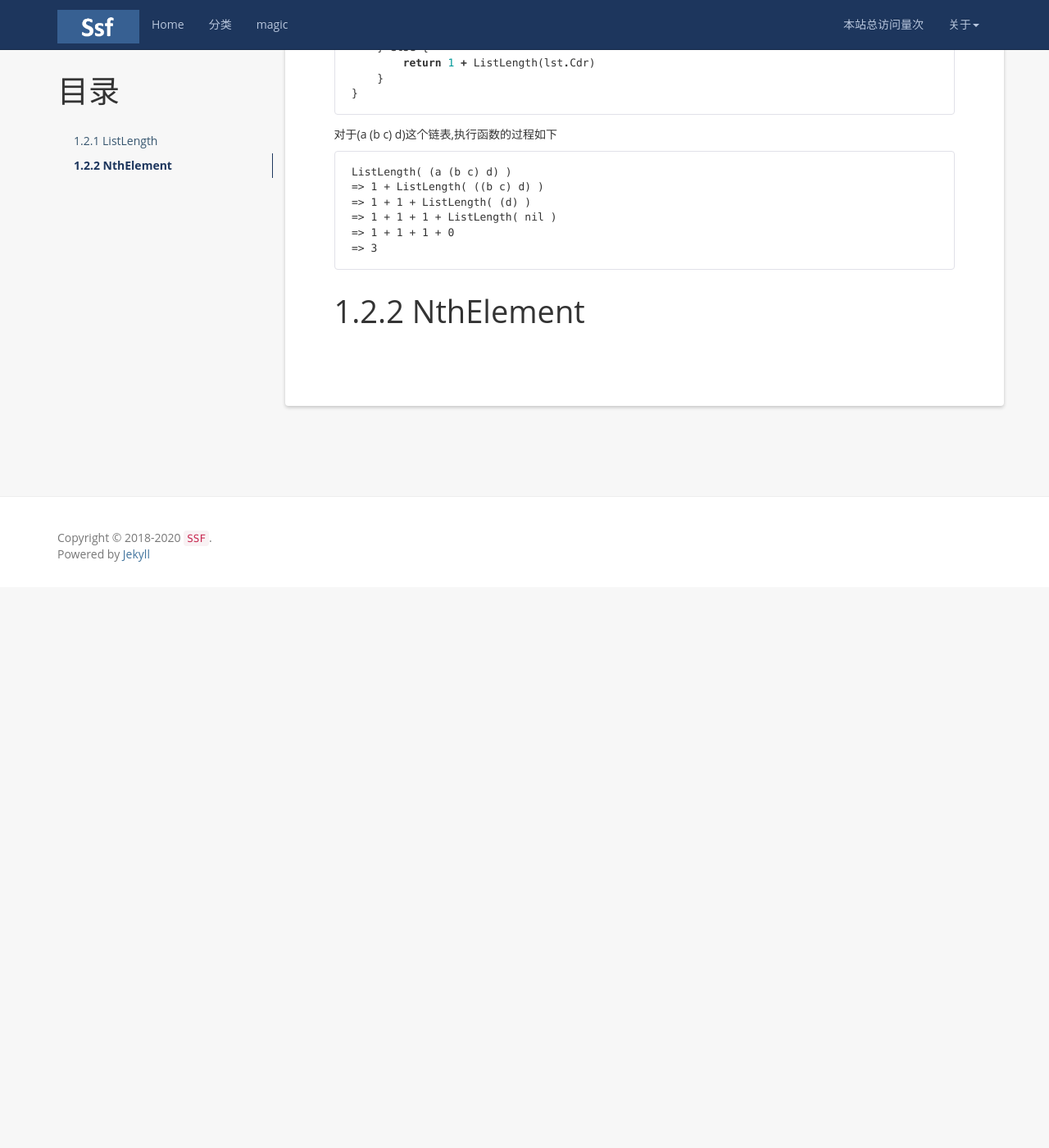
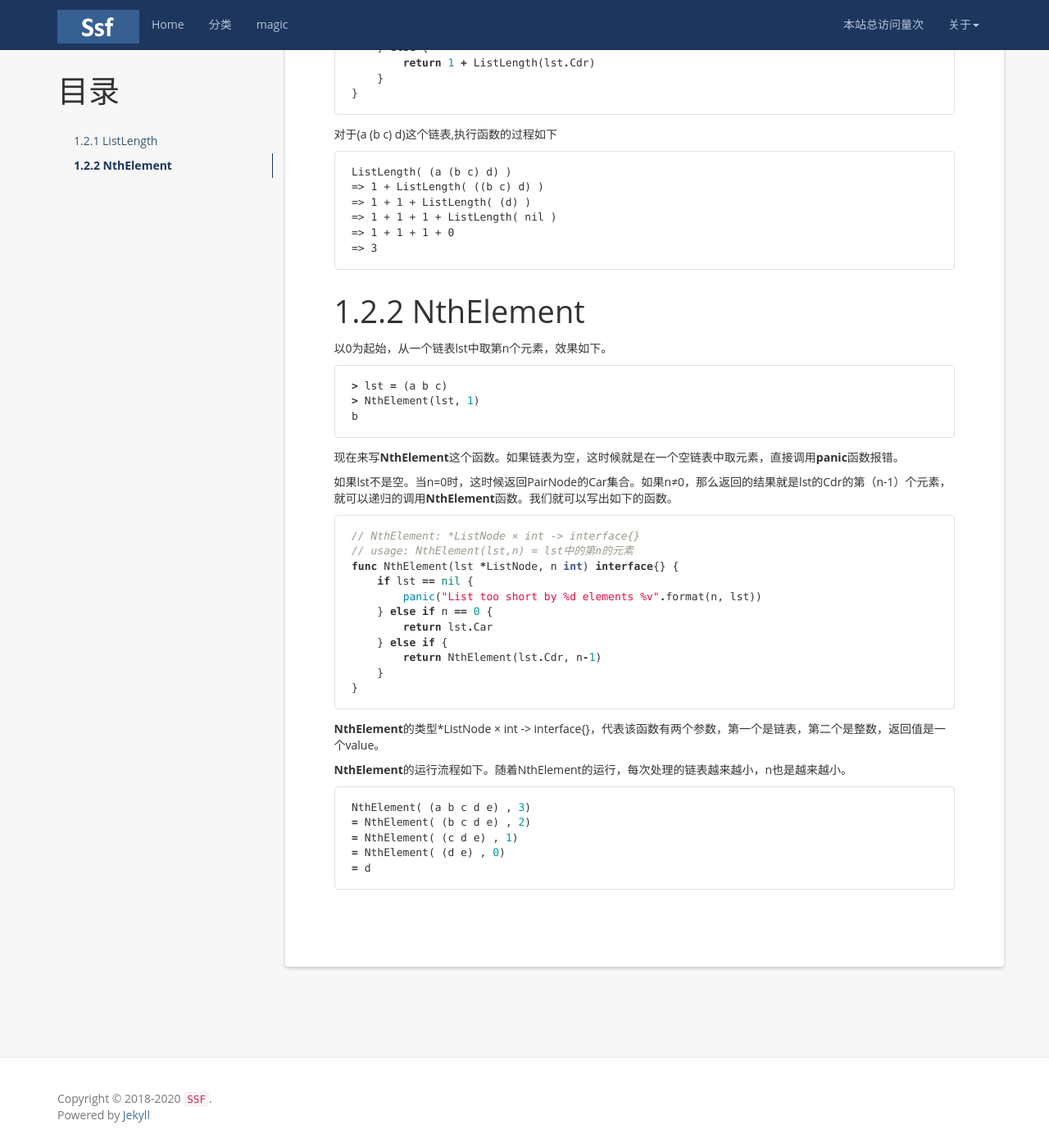
Before and after one commit to waanan/waanan.github.io, a Jekyll site: the page built from _posts/2020-06-27-eopl-c1_2.md, in a window 1280 px wide and 1400 px high, scrolled down 1141 px. Shown: the whole window at 82% size. Built offline with Jekyll 4.4.1, drawn with Linux system fonts in a browser that asks for light colours; nearby versions of some CDN libraries; comment, search, counter and statistics services are not loaded; before the commit the page ends 1857 px from its top, so only the background shows below that.

````diff
--- a/_posts/2020-06-27-eopl-c1_2.md
+++ b/_posts/2020-06-27-eopl-c1_2.md
@@ -46,7 +46,7 @@ type PairNode struct {
 ```go
 // ListLength: *PairNode -> Int
 // usage: ListLength(lst) = 链表lst的长度
-func ListLength(lst) int {
+func ListLength(lst *ListNode) int {
     ...
 }
 ```
@@ -62,7 +62,7 @@ List ::= nil | (value . List)
 ```go
 // ListLength: *PairNode -> Int
 // usage: ListLength(lst) = 链表lst的长度
-func ListLength(lst) int {
+func ListLength(lst *ListNode) int {
     if lst == nil {
         return 0
     } else {
@@ -84,3 +84,41 @@ ListLength( (a (b c) d) )
 
 1.2.2 	NthElement		{#NthElement}
 ====================================
+
+以0为起始，从一个链表lst中取第n个元素，效果如下。
+
+```go
+> lst = (a b c)
+> NthElement(lst, 1)
+b
+```
+
+现在来写**NthElement**这个函数。如果链表为空，这时候就是在一个空链表中取元素，直接调用**panic**函数报错。
+
+如果lst不是空。当n=0时，这时候返回PairNode的Car集合。如果n≠0，那么返回的结果就是lst的Cdr的第（n-1）个元素，就可以递归的调用**NthElement**函数。我们就可以写出如下的函数。
+
+```go
+// NthElement: *ListNode × int -> interface{}
+// usage: NthElement(lst,n) = lst中的第n的元素
+func NthElement(lst *ListNode, n int) interface{} {
+    if lst == nil {
+        panic("List too short by %d elements %v".format(n, lst))
+    } else if n == 0 {
+        return lst.Car
+    } else if {
+        return NthElement(lst.Cdr, n-1)
+    }
+}
+```
+
+**NthElement**的类型*ListNode × int -> interface{}，代表该函数有两个参数，第一个是链表，第二个是整数，返回值是一个value。
+
+**NthElement**的运行流程如下。随着NthElement的运行，每次处理的链表越来越小，n也是越来越小。
+
+```go
+NthElement( (a b c d e) , 3)
+= NthElement( (b c d e) , 2)
+= NthElement( (c d e) , 1)
+= NthElement( (d e) , 0)
+= d
+```
````
Also changed, not shown: _posts/2020-06-30-eopl-c2.md (+1 -1 lines).
